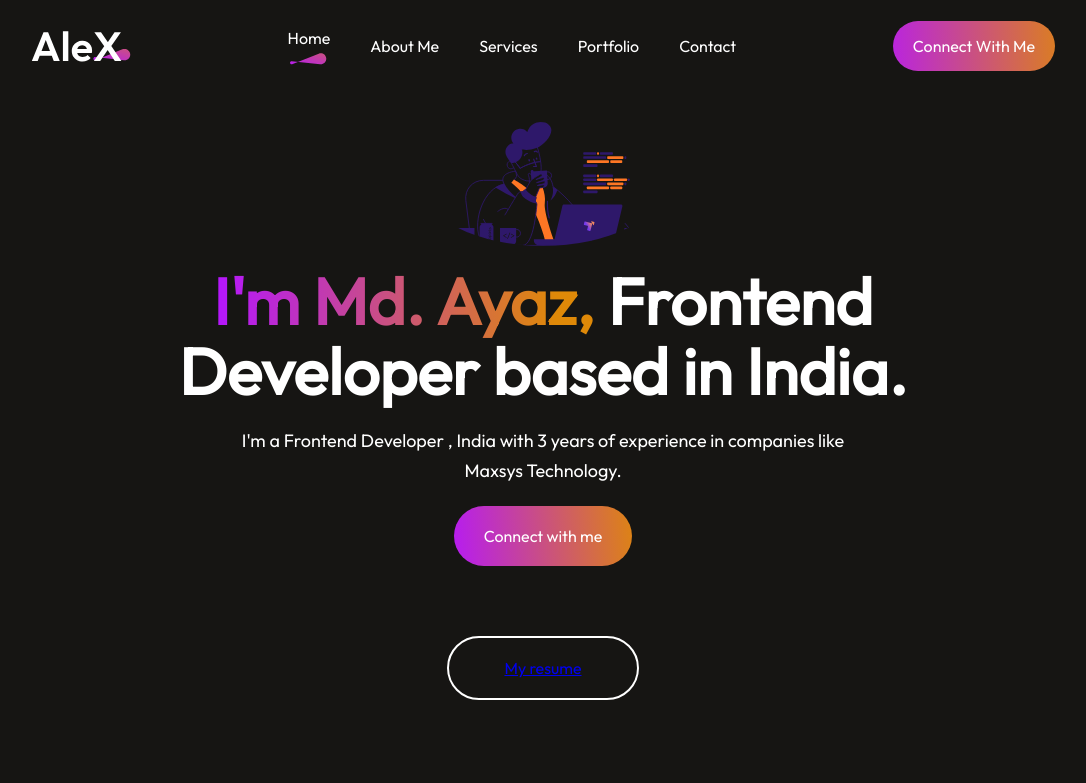
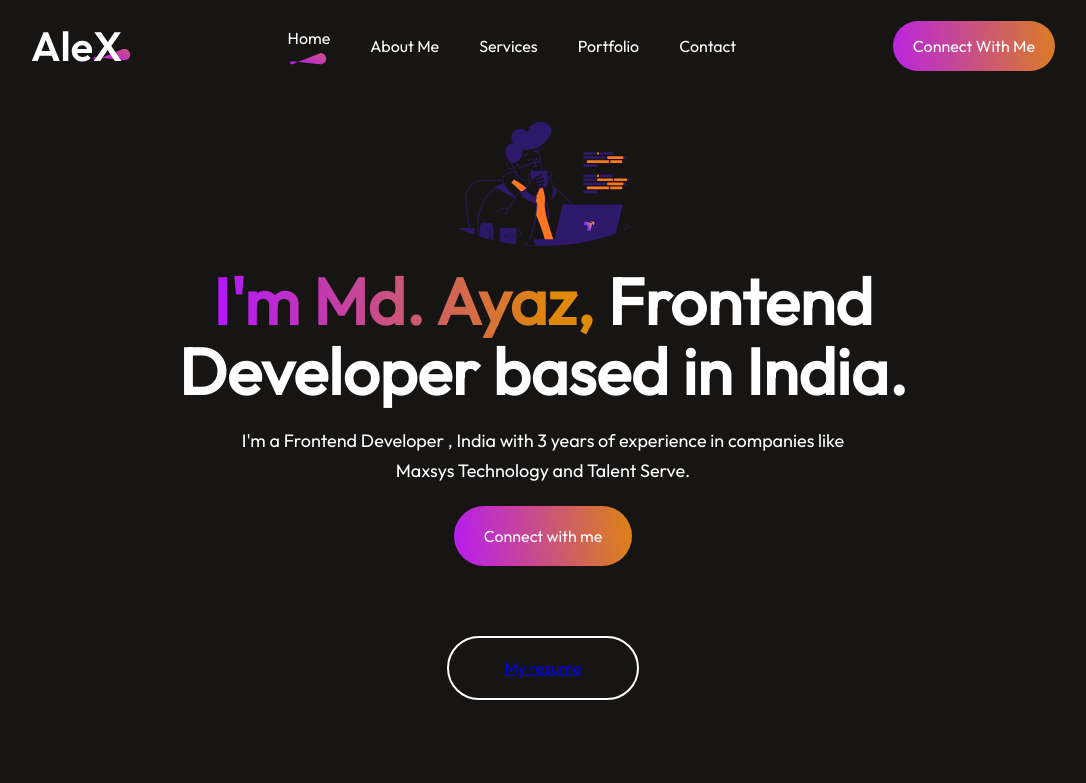
Before and after one commit to ayaz80450/My-Portfolio, a React (Vite) app: page / in a window 1280 px wide. Shown: the top 783 px of the page, without its empty margins (97-1183 px from the left). Built offline with nearby package versions, Linux system fonts and the light colour scheme.

Commit message:
Update Hero.jsx

```diff
--- a/src/Components/Hero/Hero.jsx
+++ b/src/Components/Hero/Hero.jsx
@@ -8,7 +8,7 @@ const Hero = () => {
     <div id='home' className='hero'>
       <img src={profile_img} alt="" className='profile-img' />
       <h1><span>I'm Md. Ayaz,</span> Frontend Developer based in India.</h1>
-      <p>I'm a Frontend Developer , India with 3 years of experience in  companies like Maxsys Technology.</p>
+      <p>I'm a Frontend Developer , India with 3 years of experience in  companies like Maxsys Technology and Talent Serve.</p>
       <div className="hero-action">
         <div className="hero-connect"><AnchorLink className='anchor-link' offset={50} href='#contact'>Connect with me</AnchorLink></div>
         </div>
```
